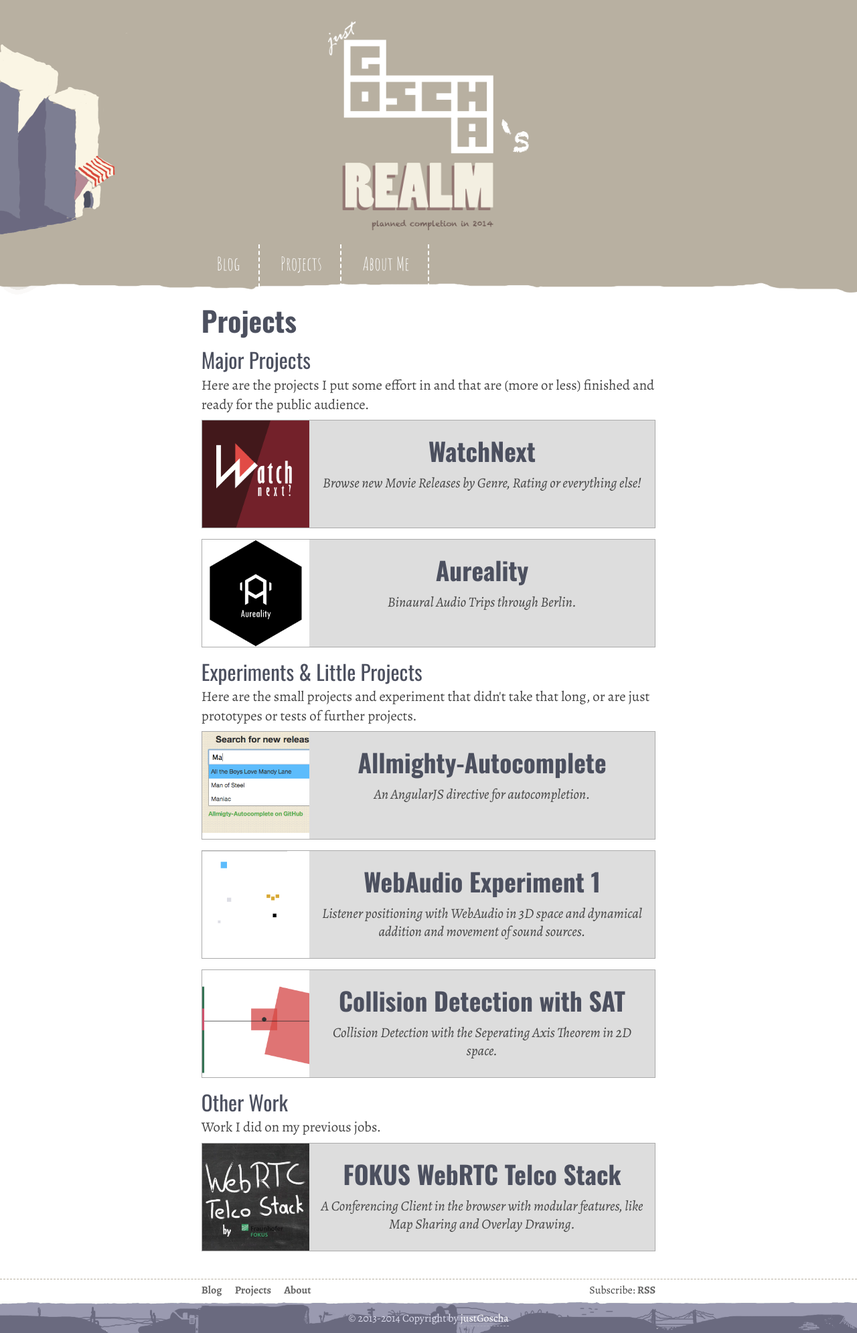
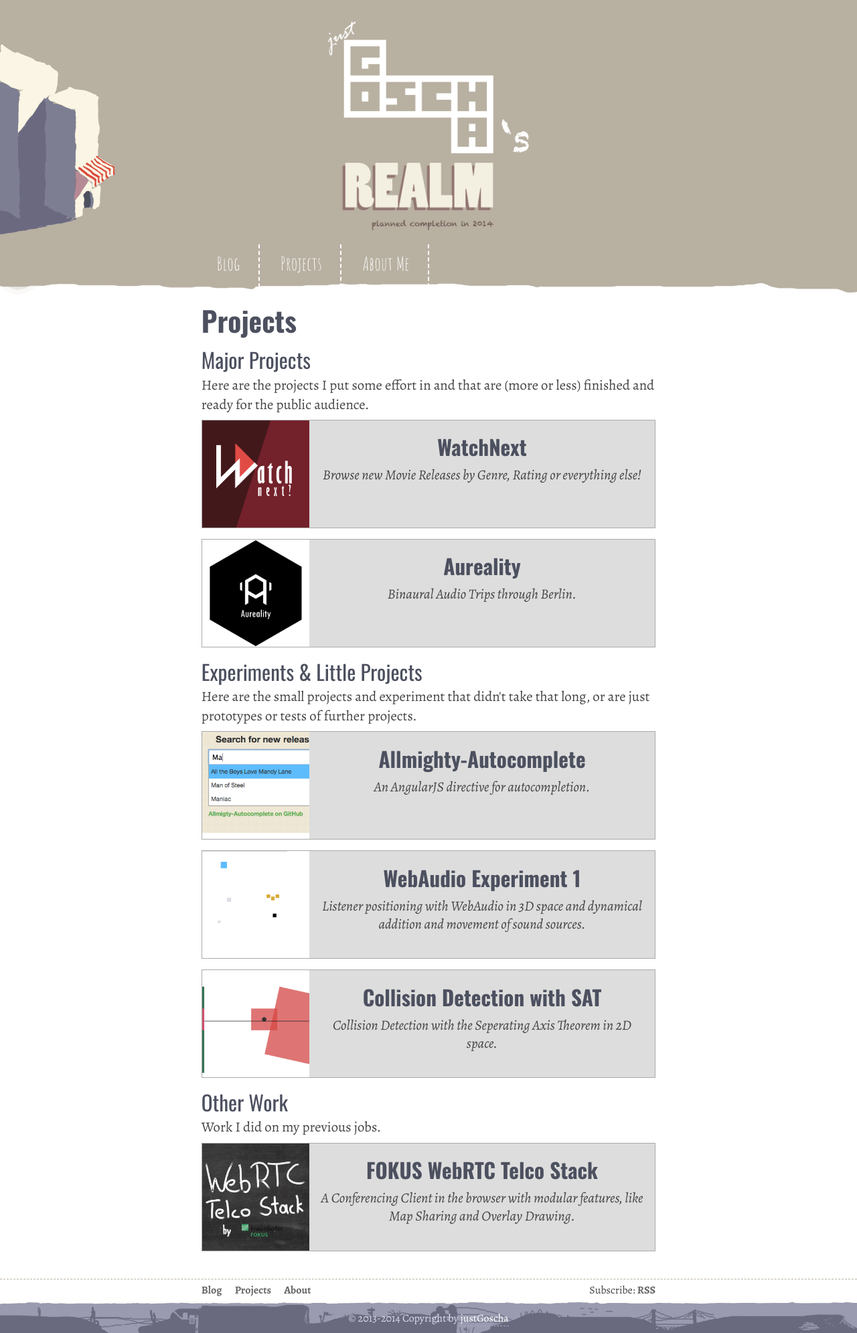
Before and after one commit to JustGoscha/justgoscha.github.io, a Jekyll site: the page built from projects.html, in a window 1280 px wide. Shown: the whole page at 67% size. Built offline with Jekyll 4.4.1, drawn with Linux system fonts in a browser that asks for light colours; nearby versions of some CDN libraries; Markdown is read by kramdown in place of the engine named in the settings.

Commit message:
changed style projects

```diff
--- a/css/main.css
+++ b/css/main.css
@@ -493,8 +493,7 @@ article.post h1{
 }
 
 
-
-.post .gallery figure figcaption{
+figure figcaption{
   font-size: 0.9em;
   font-style: italic;
   text-align: right;
@@ -574,7 +573,7 @@ article.post h1{
 
   display: block;
   text-align: center;
-  font-size: 1.8em;
+  font-size: 1.5em;
 
   transition: all 0.3s ease-in-out;
 
```
